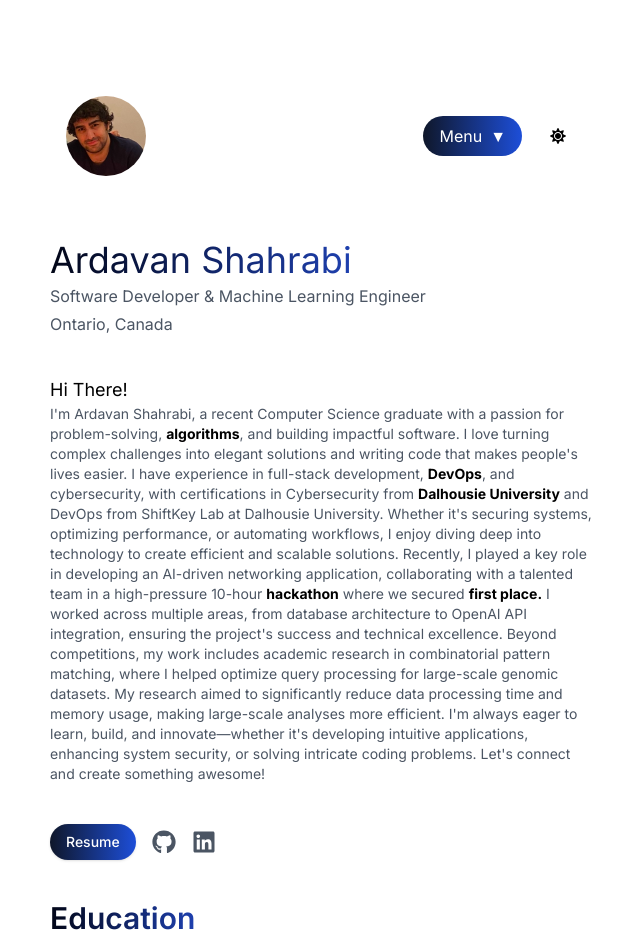
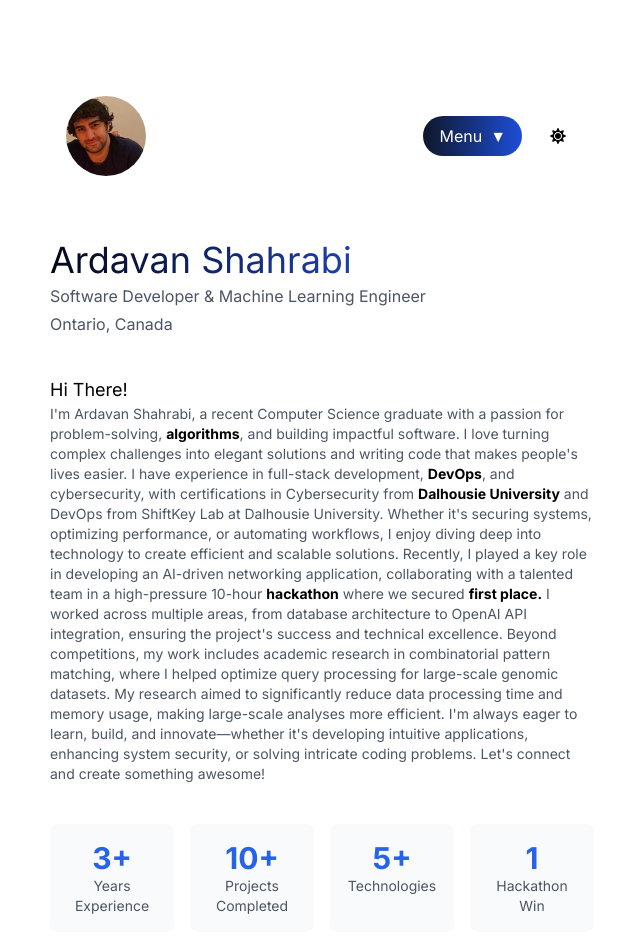
Before and after one commit to a-shahrabi/Ardavan_Portfolio, a Next.js app: page / in a window 1280 px wide. Shown: the top 952 px of the page, without its empty margins (318-958 px from the left). Built offline with nearby package versions, Linux system fonts and the light colour scheme.

Commit message:
stats added

```diff
--- a/app/page.tsx
+++ b/app/page.tsx
@@ -121,6 +121,27 @@
                 </p>
               </h2>
             </motion.div>
+
+            <div className="grid grid-cols-2 md:grid-cols-4 gap-4 my-8">
+  {[
+    { value: '3+', label: 'Years Experience' },
+    { value: '10+', label: 'Projects Completed' },
+    { value: '5+', label: 'Technologies' },
+    { value: '1', label: 'Hackathon Win' }
+  ].map((stat, i) => (
+    <motion.div
+      key={i}
+      initial={{ opacity: 0, y: 20 }}
+      whileInView={{ opacity: 1, y: 0 }}
+      transition={{ delay: i * 0.1 }}
+      viewport={{ once: true }}
+      className="bg-gray-50 dark:bg-zinc-900 p-4 rounded-lg text-center"
+    >
+      <p className="text-3xl font-bold text-blue-600 dark:text-blue-400">{stat.value}</p>
+      <p className="text-gray-600 dark:text-gray-400 text-sm">{stat.label}</p>
+    </motion.div>
+  ))}
+</div>
 
             <motion.div
               initial={{opacity: 0, x: 50}}
```
